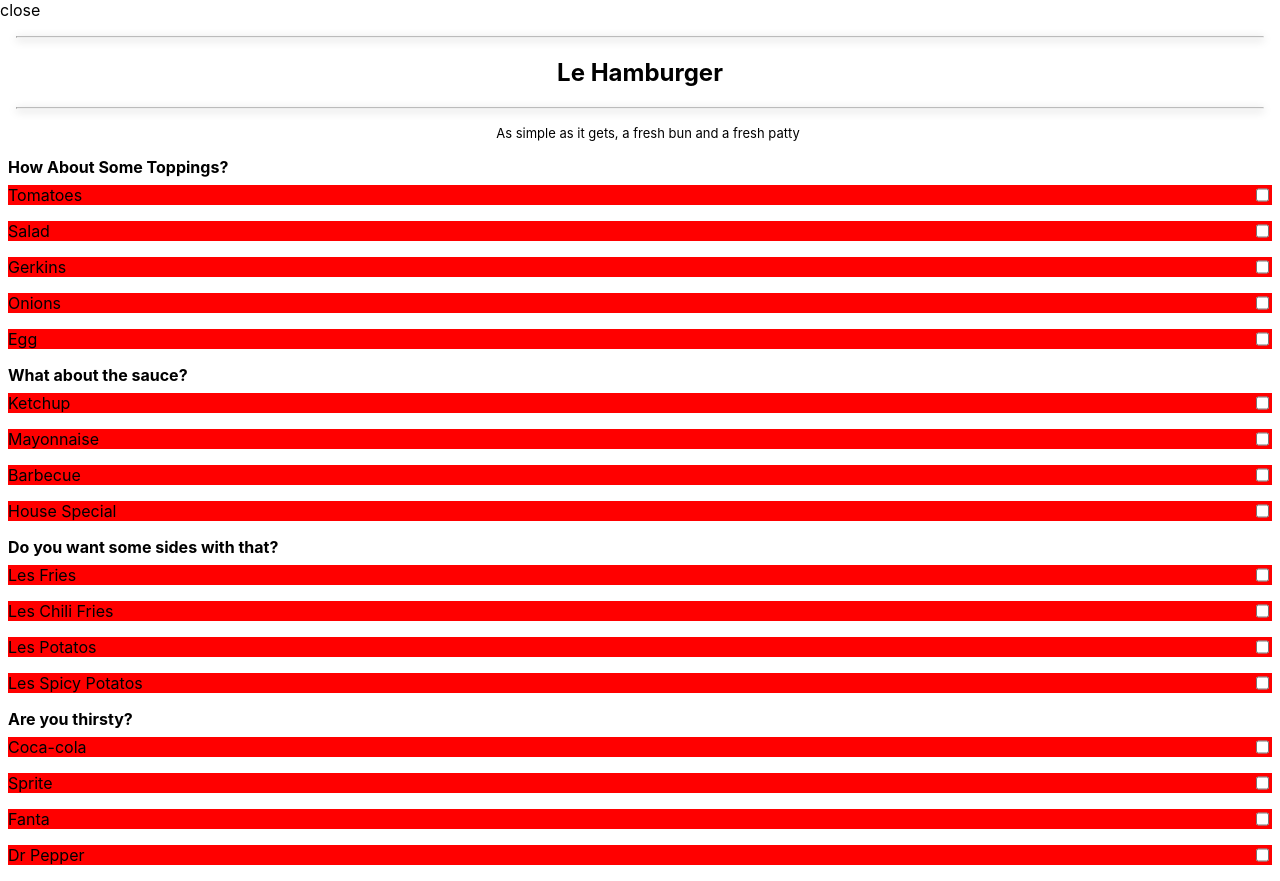
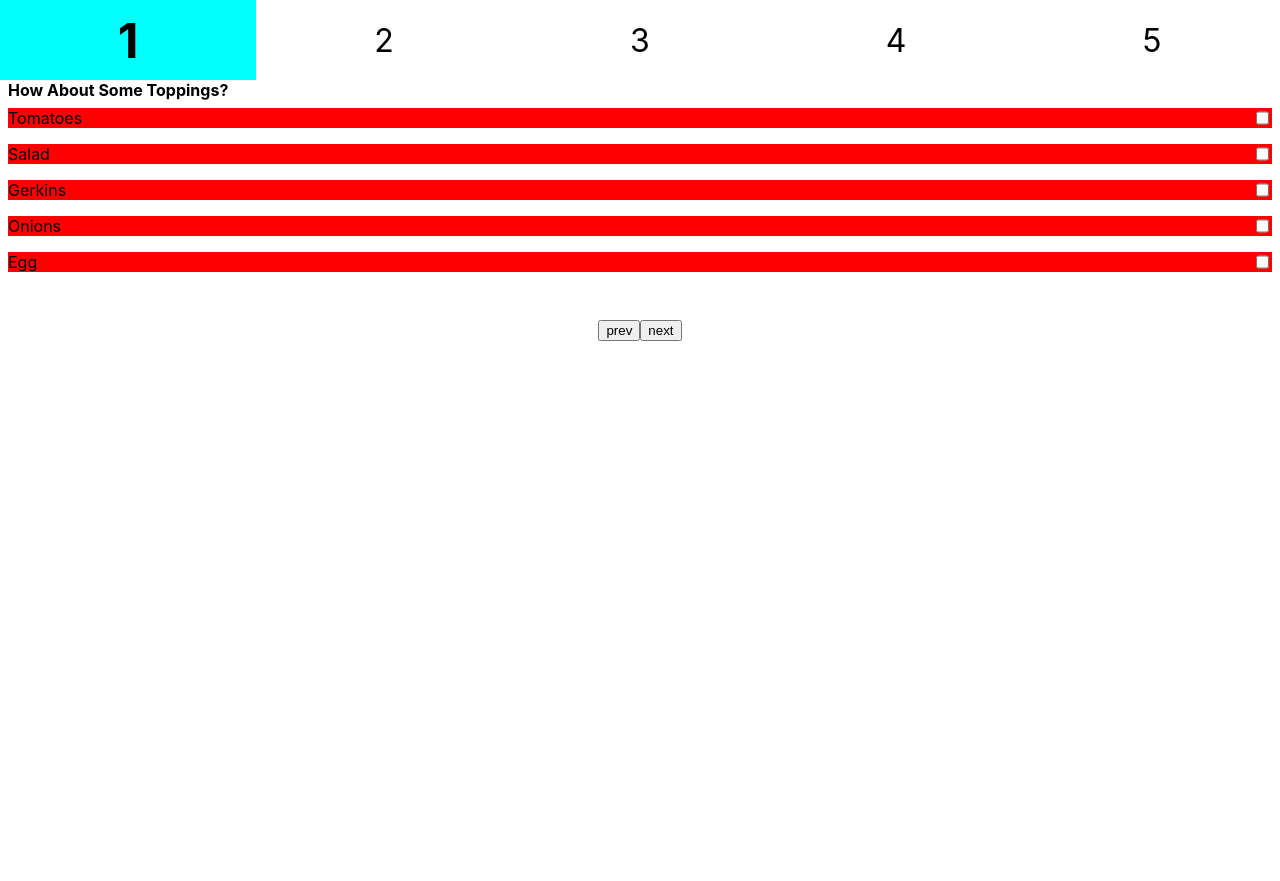
Before and after one commit to Puffywonton/foodapp, a React (Create React App) app: page / in a window 1280 px wide. After the commit the page ends 800 px from the top, so only its background shows below. Built offline with nearby package versions, Linux system fonts and the light colour scheme.

Commit message:
menu order nearly done

```diff
--- a/src/App.js
+++ b/src/App.js
@@ -1,14 +1,15 @@
-import fakeBurgersMenu from "./Datas/fakeBurgersMenu";
-import ConfigureBurger from "./Menu/ConfigureBurger";
-import WholeMenu from "./Menu/WholeMenu";
+import Test from "./components/Test";
+
+
 
 function App() {
   return (
     // <WholeMenu />
-    <ConfigureBurger
-      title={fakeBurgersMenu[0].title}
-      description={fakeBurgersMenu[0].description}
-    />
+    // <ConfigureBurger
+    //   title={fakeBurgersMenu[0].title}
+    //   description={fakeBurgersMenu[0].description}
+    // />
+    <Test />
   );
 }
 
--- a/src/UI/OptionLi.js
+++ /dev/null
@@ -1,16 +0,0 @@
-import classes from './OptionLi.module.css'
-
-
-
-const OptionLi = (props) => {
-
-
-    return (
-        <li key={props.id} className={classes.li}>
-            <label for={props.title}>{props.title}</label>
-            <input type="checkbox" id={props.id} name={props.title} />
-        </li>
-    )
-}
-
-export default OptionLi
--- /dev/null
+++ b/src/components/NavigationBar.js
@@ -0,0 +1,27 @@
+import classes from './NavigationBar.module.css'
+
+const NavigationBar = (props) => {
+
+    const navButtonHandler = (event) => {
+        let newStep = +event.target.textContent
+        props.setStep(newStep)
+    }
+
+    const navBar1Classes = `${classes.navButton} ${props.step === 1 ? classes.current : ''}`
+    const navBar2Classes = `${classes.navButton} ${props.step === 2 ? classes.current : ''}`
+    const navBar3Classes = `${classes.navButton} ${props.step === 3 ? classes.current : ''}`
+    const navBar4Classes = `${classes.navButton} ${props.step === 4 ? classes.current : ''}`
+    const navBar5Classes = `${classes.navButton} ${props.step === 5 ? classes.current : ''}`
+
+    return (
+        <div className={classes.navBar}>
+            <div onClick={navButtonHandler} className={navBar1Classes}>1</div>
+            <div onClick={navButtonHandler} className={navBar2Classes}>2</div>
+            <div onClick={navButtonHandler} className={navBar3Classes}>3</div>
+            <div onClick={navButtonHandler} className={navBar4Classes}>4</div>
+            <div onClick={navButtonHandler} className={navBar5Classes}>5</div>
+        </div>
+    )
+}
+
+export default NavigationBar
--- /dev/null
+++ b/src/components/NavigationBar.module.css
@@ -0,0 +1,26 @@
+.navBar {
+    display: flex;
+    flex-direction: row;
+    justify-content: space-evenly;
+    background-color: lightblue;
+    height: 5rem;
+}
+
+.navButton {
+    background-color: white;
+    width: 20%;
+    display: flex;
+    justify-content: center;
+    align-items: center;
+    font-size: 2rem;
+}
+
+.current{
+    font-size: 3rem;
+    font-weight: bold;
+    background-color: lightgreen;
+}
+
+.navButton:hover {
+    background-color: aqua;
+}
--- /dev/null
+++ b/src/components/OptionLi.js
@@ -0,0 +1,22 @@
+import classes from './OptionLi.module.css'
+
+
+
+const OptionLi = (props) => {
+    return (
+        <li className={classes.li}>
+            <label htmlFor={props.title}>{props.title}</label>
+            <input
+                type="checkbox"
+                id={props.id}
+                name={props.title}
+                onChange={props.onChange}
+                checked={props.answers[props.category][props.title]}
+                category={props.category}
+                exclusive={props.exclusive}
+            />
+        </li>
+    )
+}
+
+export default OptionLi
--- a/src/UI/Options.js
+++ b/src/components/Options.js
@@ -3,7 +3,17 @@ import classes from './Options.module.css'
 
 
 const Options = (props) => {
-    const optionList = props.list.map(item => <OptionLi id={item.id} title={item.title} />)
+
+    const optionList = props.list.map(item => <OptionLi
+        id={item.id}
+        title={item.title}
+        key={item.id}
+        onChange={props.onChange}
+        answers={props.answers}
+        category={props.category}
+        exclusive={props.exclusive}
+    />)
+
     return (
         <div>
             <h4 className={classes.title}>{props.title}</h4>
--- /dev/null
+++ b/src/components/PrevNextButtons.js
@@ -0,0 +1,31 @@
+import classes from './PrevNextButtons.module.css'
+
+const PrevNextButtons = (props) => {
+
+    const nextButtonHandler = (event) => {
+        event.preventDefault()
+        if (props.step === 5) {
+            return
+        }
+        let newStep = props.step + 1
+        props.setStep(newStep)
+    }
+
+    const previousButtonHandler = (event) => {
+        event.preventDefault()
+        if (props.step === 1) {
+            return
+        }
+        let newStep = props.step - 1
+        props.setStep(newStep)
+    }
+
+    return (
+        <div className={classes.buttonControl}>
+            <button onClick={previousButtonHandler}>prev</button>
+            <button onClick={nextButtonHandler}>next</button>
+        </div>
+    )
+}
+
+export default PrevNextButtons
--- /dev/null
+++ b/src/components/PrevNextButtons.module.css
@@ -0,0 +1,6 @@
+.buttonControl {
+    padding-top: 2rem;
+    display: flex;
+    justify-content: center;
+    align-items: center;
+}
--- /dev/null
+++ b/src/components/Test.module.css
@@ -0,0 +1,9 @@
+
+.card {
+    padding: 2rem;
+    display: flex;
+    flex-direction: column;
+    justify-content: center;
+    align-items: center;
+    background-color: red;
+}
--- a/src/components/test.js
+++ b/src/components/test.js
@@ -1,5 +1,141 @@
-const text = () => {
+import { useState } from 'react'
+import classes from './Test.module.css'
+import NavigationBar from './NavigationBar'
+import PrevNextButtons from './PrevNextButtons'
+import Options from './Options'
+import fakeToppingList from '../Datas/fakeToppingsList'
+import fakeSaucesList from '../Datas/fakeSaucesList'
+import fakeSidesMenu from '../Datas/fakeSidesMenu'
+import fakeDrinksMenu from '../Datas/fakeDrinksMenu'
 
+const Test = () => {
+    const [step, setStep] = useState(1)
+    const [answers, setAnswers] = useState({
+        toppings: {},
+        sauces: {},
+        sides: {},
+        drink: {}
+    })
+
+    const answerHandler = (event) => {
+        const category = [event.target.attributes[3].value]
+        const exclusive = [event.target.attributes[4].value][0]
+        const updatedAnswers = {
+            ...answers,
+        }
+        if (exclusive === "true") {
+            updatedAnswers[category] = {}
+        }
+        updatedAnswers[category][event.target.name] = event.target.checked
+        setAnswers(updatedAnswers)
+    }
+
+    const Step1 = () => {
+        return (
+            <Options
+                title="How About Some Toppings?"
+                list={fakeToppingList}
+                onChange={answerHandler}
+                answers={answers}
+                category="toppings"
+                exclusive=""
+            />
+        )
+    }
+
+    const Step2 = () => {
+        return (
+            <Options
+                title="What about the sauce?"
+                list={fakeSaucesList}
+                onChange={answerHandler}
+                answers={answers}
+                category="sauces"
+                exclusive=""
+            />
+        )
+    }
+
+    const Step3 = () => {
+        return (
+            <Options
+                title="Do you want some sides with that?"
+                list={fakeSidesMenu}
+                onChange={answerHandler}
+                answers={answers}
+                category="sides"
+                exclusive="true"
+            />
+        )
+    }
+
+    const Step4 = () => {
+        return (
+            <Options
+                title="Are you thirsty?"
+                list={fakeDrinksMenu}
+                onChange={answerHandler}
+                answers={answers}
+                category="drink"
+                exclusive="true"
+            />
+        )
+    }
+
+    const CatRecap = (props) => {
+        console.log("hello2", props.answers)
+        let tempArray = []
+        for (let e in props.answers[props.category]) {
+            console.log("is it here", e)
+            if (!e === false) {
+                console.log("youpi")
+            }
+            tempArray.push(e)
+        }
+        return (
+            <div>
+                <h3>for {props.category}:</h3>
+                <div>{tempArray.map(item =>
+                    <p key={item}>{item}</p>)}
+                </div>
+            </div>
+        )
+    }
+
+    const OrderRecap = () => {
+        console.log("hello")
+        const answersTest = answers
+        return (
+            <div className={classes.card}>
+                <h2>Confirm</h2>
+                <div>
+                    <CatRecap answers={answersTest} category="toppings" />
+                    <CatRecap answers={answersTest} category="sauces" />
+                    <CatRecap answers={answersTest} category="sides" />
+                    <CatRecap answers={answersTest} category="drink" />
+                </div>
+            </div>
+        )
+    }
+
+    const Step5 = () => {
+        return (
+            <OrderRecap />
+        )
+    }
+
+
+    return (
+        <>
+            <NavigationBar step={step} setStep={setStep} />
+            {step === 1 ? <Step1 /> : ''}
+            {step === 2 ? <Step2 /> : ''}
+            {step === 3 ? <Step3 /> : ''}
+            {step === 4 ? <Step4 /> : ''}
+            {step === 5 ? <Step5 /> : ''}
+            <PrevNextButtons step={step} setStep={setStep} />
+        </>
+    )
 }
 
-export default text
+export default Test
```
Also changed, not shown: src/components/OptionLi.module.css (renamed from src/UI/OptionLi.module.css), src/components/Options.module.css (renamed from src/UI/Options.module.css).
